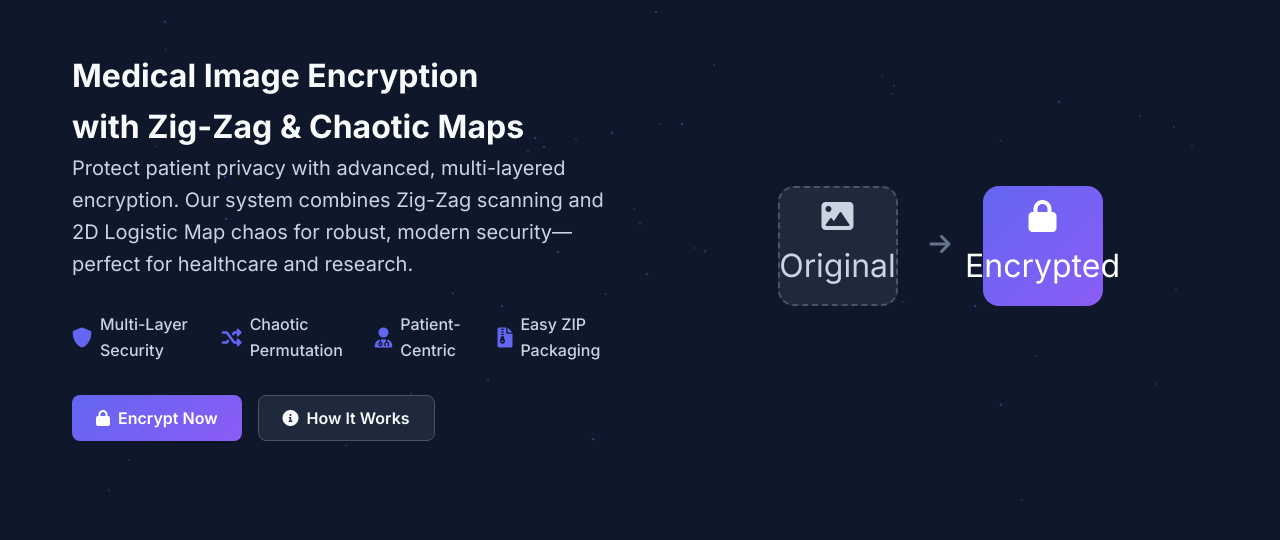
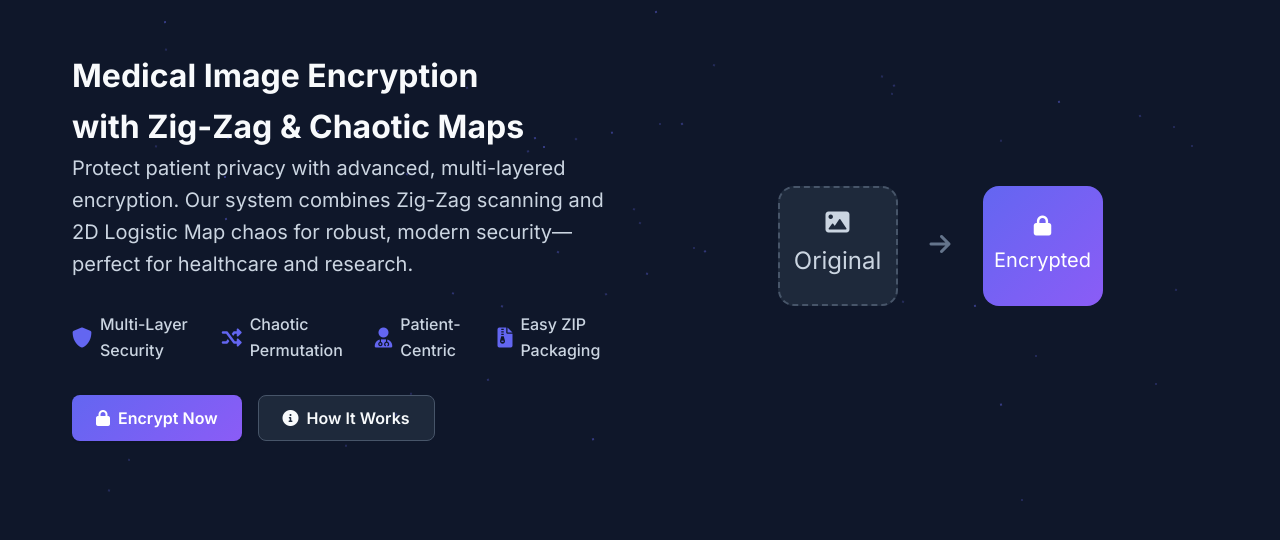
Before and after one commit to projeevo/Image-Encryption, a Flask app: page / in a window 1280 px wide. Shown: the part 140-680 px from the top of the page. Run offline with Flask 3, Linux system fonts and the light colour scheme.

Commit message:
changed font size

```diff
--- a/static/css/style.css
+++ b/static/css/style.css
@@ -225,9 +225,11 @@ body {
 
 .demo-image.original {
     background: var(--surface);
+    font-size: 1.5rem; /* Change this value as needed */
 }
 
 .demo-image.encrypted {
+    font-size: 1.25rem;
     background: var(--gradient-primary);
     color: white;
     border: none;
```
